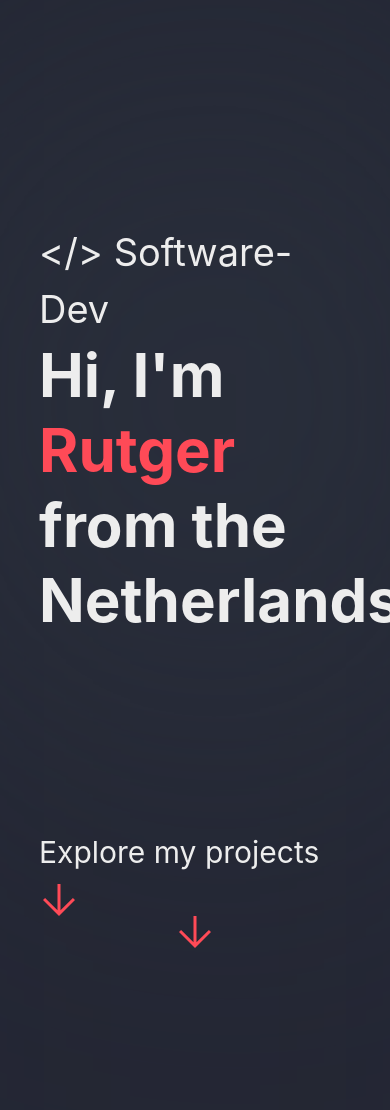
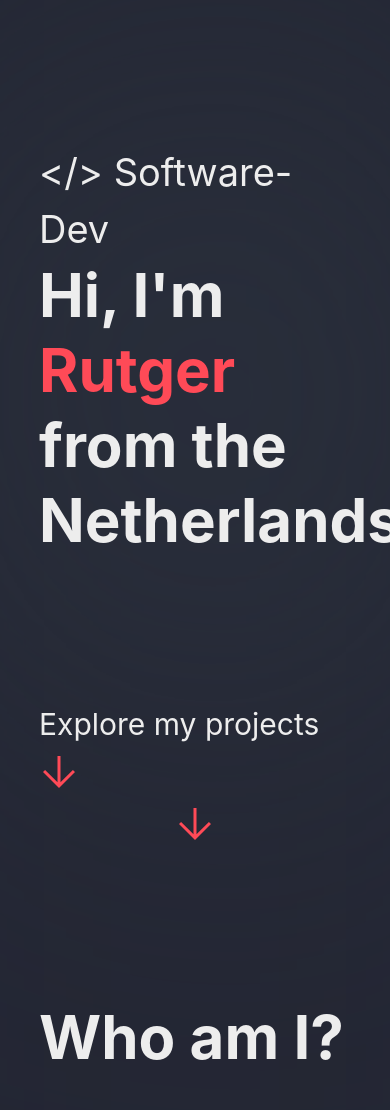
Before and after one commit to Rutger505/portfolio, a PHP site: page / in a window 390 px wide; the page is wider, and only the part inside the window is pictured. Shown: the part 96-1206 px from the top of that part. Run offline with PHP 8.4, Linux system fonts and the light colour scheme.

Commit message:
responsive landing page

```diff
--- a/src/index.html
+++ b/src/index.html
@@ -119,10 +119,10 @@
 
 	<!-- normal -->
 	<main id="home" class="flex flex-col min-h-screen mx-spacing">
-		<h2 class="delay-100 text-aroundXl text-text mt-80 animate-on-scroll">&lt;/&gt; Software-Dev</h2>
+		<h2 class="delay-100 text-aroundXl text-text mt-60 lg:mt-80 animate-on-scroll">&lt;/&gt; Software-Dev</h2>
 		<h1 class="leading-tight animate-on-scroll">Hi, I'm <span class="text-accent">Rutger</span> from the <br> Netherlands</h1>
 
-		<div class="mt-48 delay-500 animate-on-scroll">
+		<div class="delay-500 mt-36 lg:mt-48 animate-on-scroll">
 			<a class="w-fit" href="#my-work">
 				Explore my projects
 				<img class="inline-block ml-1" src="img/arrow-down-icon.svg" alt="arrow down">
@@ -133,7 +133,7 @@
 
 		<div class="flex-1"></div>
 
-		<div class="flex justify-center mb-5">
+		<div class="flex justify-center my-5">
 			<a class="animate-bounce" href="#about-me">
 				<img src="img/arrow-down-icon.svg" alt="arrow down">
 			</a>
--- a/src/style/main.css
+++ b/src/style/main.css
@@ -705,6 +705,11 @@ p {
   margin-bottom: 0.5rem;
 }
 
+.my-5 {
+  margin-top: 1.25rem;
+  margin-bottom: 1.25rem;
+}
+
 .mb-5 {
   margin-bottom: 1.25rem;
 }
@@ -755,6 +760,14 @@ p {
 
 .mt-80 {
   margin-top: 20rem;
+}
+
+.mt-60 {
+  margin-top: 15rem;
+}
+
+.mt-36 {
+  margin-top: 9rem;
 }
 
 .block {
@@ -1349,3 +1362,13 @@ p {
             backdrop-filter: var(--tw-backdrop-blur) var(--tw-backdrop-brightness) var(--tw-backdrop-contrast) var(--tw-backdrop-grayscale) var(--tw-backdrop-hue-rotate) var(--tw-backdrop-invert) var(--tw-backdrop-opacity) var(--tw-backdrop-saturate) var(--tw-backdrop-sepia);
   }
 }
+
+@media (min-width: 1024px) {
+  .lg\:mt-80 {
+    margin-top: 20rem;
+  }
+
+  .lg\:mt-48 {
+    margin-top: 12rem;
+  }
+}
```
